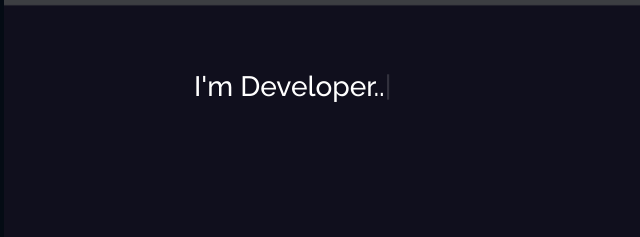
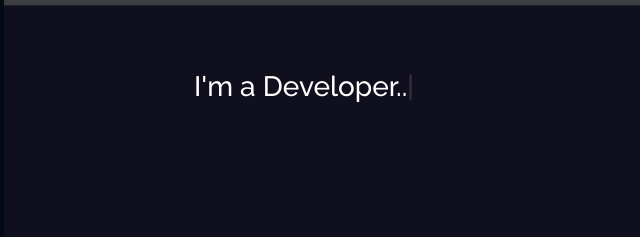
Before and after one commit to hillarysmokes/hillarysmokes.github.io, a plain HTML site: page index.html in a window 1280 px wide. Shown: the part 309-546 px from the top of the page, 296-936 px from the left. Drawn offline with nearby package versions, Linux system fonts and the light colour scheme.

Commit message:
Update index.html

```diff
--- a/index.html
+++ b/index.html
@@ -69,7 +69,7 @@
   <!-- ======= Hero Section ======= -->
   <section id="hero" class="d-flex flex-column justify-content-center align-items-center">
     <div class="hero-container  text-end text-white" data-aos="fade-in">
-      <h3 class="">I'm <span class="typed" data-typed-items=" Programmer...., Developer.., Designer.., Freelancer.."></span></h3>
+      <h3 class="">I'm a <span class="typed" data-typed-items=" Programmer...., Developer.., Designer.., Freelancer.."></span></h3>
     </div>
   </section><!-- End Hero -->
 
```
